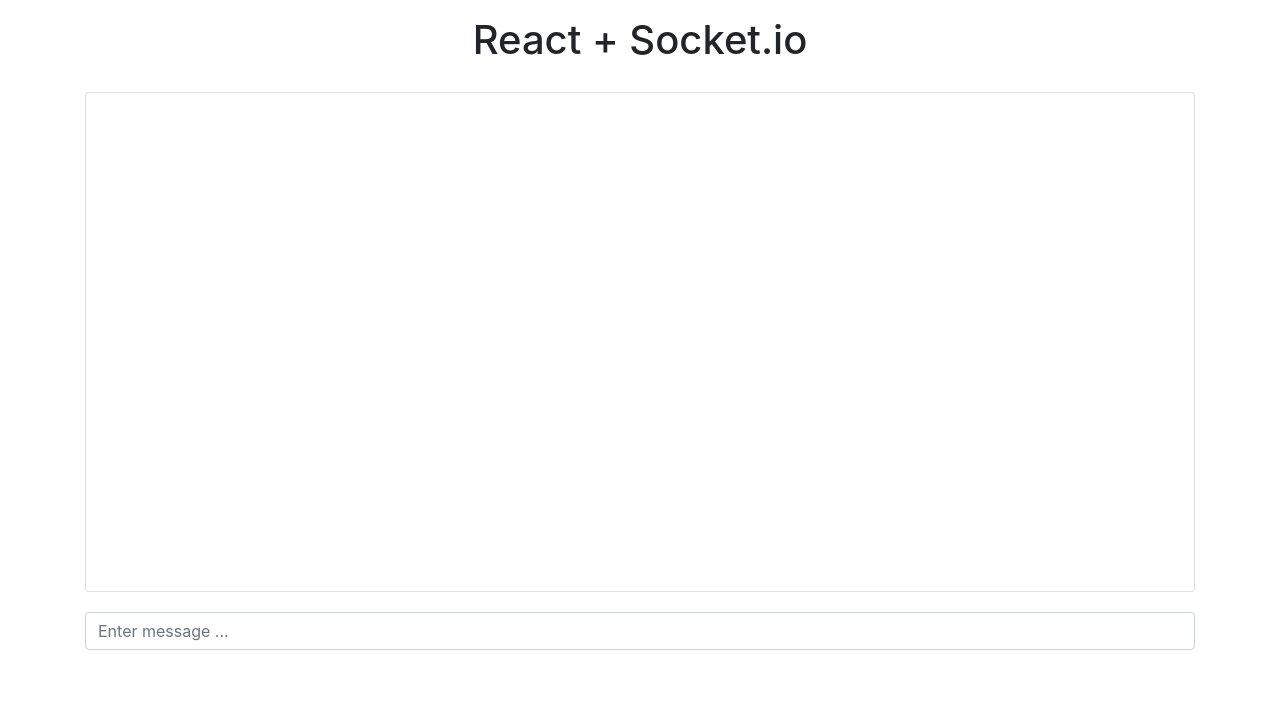
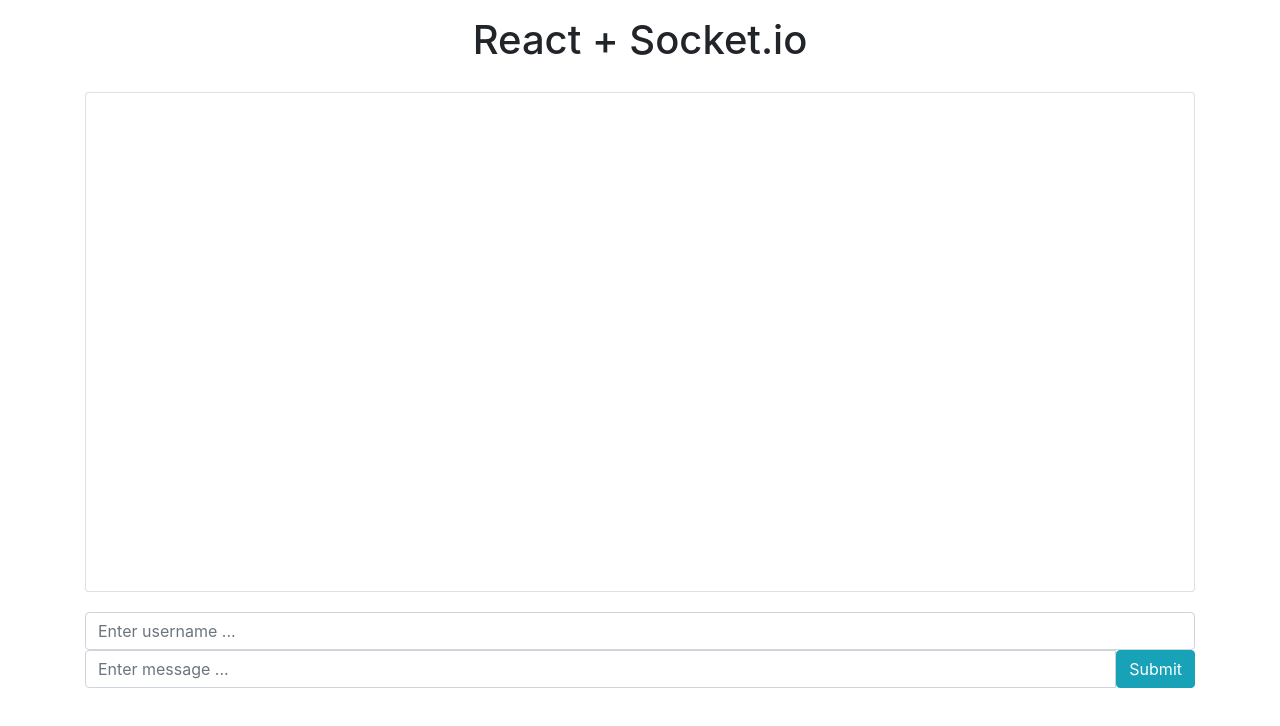
Before and after one commit to fifiteen82726/react-socket, a React (Create React App) app in the folder client/: page / in a window 1280 px wide. Shown: the top 726 px of the page. Built offline with nearby package versions, Linux system fonts and the light colour scheme; the HTML template or start-up script is replaced by a standard one.

Commit message:
Add the username input and a submit button

```diff
--- a/client/src/App.js
+++ b/client/src/App.js
@@ -1,6 +1,7 @@
 import React, { Component } from 'react'
 import Header from './components/Header'
 import MessageList from './components/MessageList'
+import UsernameInput from './components/UsernameInput'
 import MessageInput from './components/MessageInput'
 import io from 'socket.io-client'
 import 'bootstrap/dist/css/bootstrap.css';
@@ -14,18 +15,17 @@
     this.handleSubmit = this.handleSubmit.bind(this)
 
     this.state = {
+      username: '',
       messages: []
     }
   }
 
   handleSubmit = message => {
-    this.setState({ messages: [...this.state.messages, message]}, () => {
-      console.log(this.state.messages)
-    })
+    this.setState({ messages: [...this.state.messages, message]})
   }
 
-  handleScrollToDown = () => {
-
+  handleChangeUsername = username => {
+    this.setState({username: username})
   }
 
   render() {
@@ -33,7 +33,8 @@
       <div className="container">
         <Header />
         <MessageList messages={this.state.messages} />
-        <MessageInput onSubmit={this.handleSubmit}/>
+        <UsernameInput onChange={this.handleChangeUsername} />
+        <MessageInput username={this.state.username} onSubmit={this.handleSubmit}/>
       </div>
     );
   }
--- a/client/src/components/MessageInput.js
+++ b/client/src/components/MessageInput.js
@@ -2,26 +2,45 @@
 import {
   Input,
   Row,
-  Col
+  Col,
+  Button,
+  InputGroup,
+  InputGroupButton
 } from 'reactstrap';
 
 const MessageInput = props => {
 
   const handleSubmit = event => {
-    if (event.key === 'Enter') {
-      const message = {
-        username: 'GM',
-        content: event.target.value
+
+    if (event.key === 'Enter' || event.type === 'click') {
+      if (props.username) {
+        if (event.target.value === '') {
+          alert("Please Enter message ...")
+          return
+        }
+        const message = {
+          username: props.username,
+          content: event.target.value
+        }
+        props.onSubmit(message)
+        event.target.value = ''
+      } else {
+        alert("Please Enter username ...")
+        return
       }
-      props.onSubmit(message)
-      event.target.value = ''
     }
+
   }
 
   return (
     <Row>
       <Col sm={12}>
-        <Input type="message" placeholder="Enter message ..." onKeyPress={handleSubmit}/>
+        <InputGroup>
+          <Input type="text" placeholder="Enter message ..." onKeyPress={handleSubmit}/>
+          <InputGroupButton>
+            <Button color="info" onClick={handleSubmit}>Submit</Button>
+          </InputGroupButton>
+        </InputGroup>
       </Col>
     </Row>
   )
--- a/client/src/components/MessageList.js
+++ b/client/src/components/MessageList.js
@@ -1,9 +1,5 @@
 import React from 'react'
-import {
-  Card,
-  Row,
-  Col
-} from 'reactstrap';
+import {Card, Row, Col} from 'reactstrap';
 
 const MessageList = props => {
   return (
--- /dev/null
+++ b/client/src/components/UsernameInput.js
@@ -0,0 +1,21 @@
+import React from 'react'
+import {Input, Row, Col} from 'reactstrap';
+
+const UsernameInput = props => {
+
+  const handleSubmit = event => {
+
+    props.onChange(event.target.value)
+
+  }
+
+  return (
+    <Row>
+      <Col sm={12}>
+        <Input type="text" placeholder="Enter username ..." onChange={handleSubmit}/>
+      </Col>
+    </Row>
+  )
+}
+
+export default UsernameInput
```
